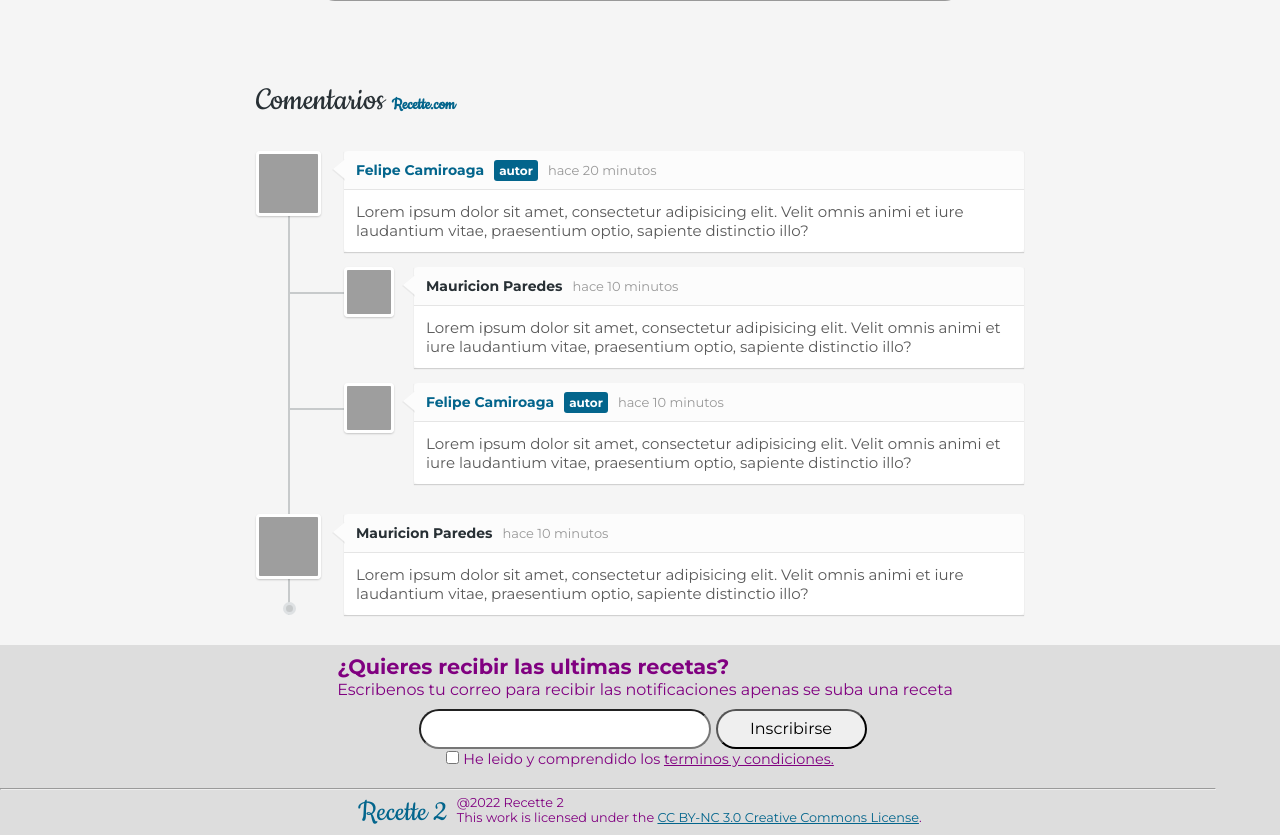
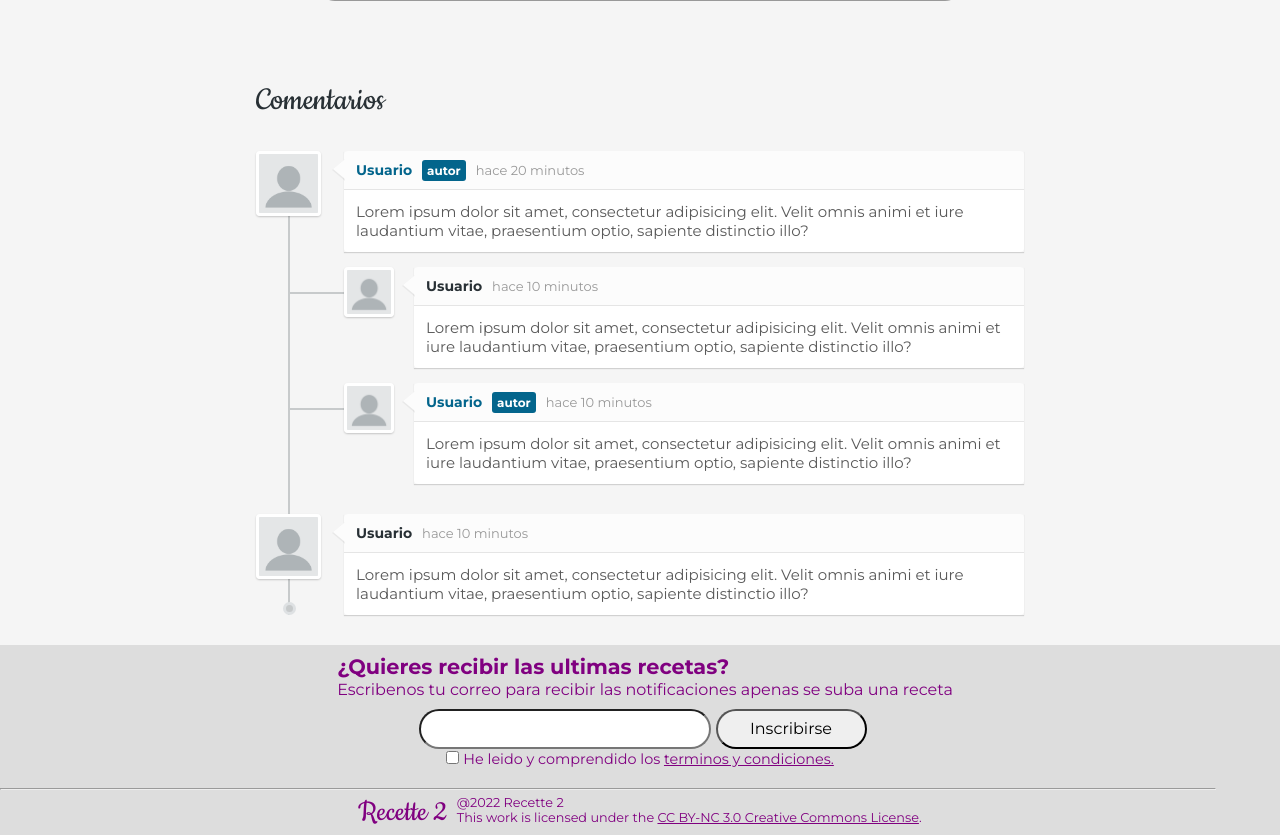
Before and after one commit to mhylos/recette, a PHP site: page /receta.html in a window 1280 px wide. Shown: the part 1755-2590 px from the top of the page. Run offline with PHP 8.4, Linux system fonts and the light colour scheme; grey boxes are pictures that could not be loaded.

Commit message:
images folder updated

```diff
--- a/css/recetas.css
+++ b/css/recetas.css
@@ -70,11 +70,6 @@ section{
     -webkit-box-sizing: border-box;
     -moz-box-sizing: border-box;
     box-sizing: border-box;
-}
-
-a {
-    color: #03658c;
-    text-decoration: none;
 }
 
 ul {
--- a/index.html
+++ b/index.html
@@ -41,7 +41,7 @@
                 <div class="swiper-wrapper">
                     <div class="swiper-slide">
                         <article class="receta-container">
-                            <img class="overlay" src="assets/img/porotos.jpg" alt="">
+                            <img class="overlay" src="assets/img/recetas/porotos.jpg" alt="">
                             <div class="info-receta">
                                 <h3 class="nombre">Porotos</h3>
                                 <div class="interacciones">
@@ -57,7 +57,7 @@
                     </div>
                     <div class="swiper-slide">
                         <article class="receta-container">
-                            <img class="overlay" src="assets/img/charquican.jpg" alt="">
+                            <img class="overlay" src="assets/img/recetas/charquican.jpg" alt="">
                             <div class="info-receta">
                                 <h3 class="nombre">Charquicán</h3>
                                 <div class="interacciones">
@@ -73,7 +73,7 @@
                     </div>
                     <div class="swiper-slide">
                         <article class="receta-container">
-                            <img class="overlay" src="assets/img/sopaipillas.jpg" alt="">
+                            <img class="overlay" src="assets/img/recetas/sopaipillas.jpg" alt="">
                             <div class="info-receta">
                                 <h3 class="nombre">Sopaipillas</h3>
                                 <div class="interacciones">
--- a/receta.html
+++ b/receta.html
@@ -22,7 +22,7 @@
 </head>
 <body>
     <header>
-        <h1 href="index.html">Recette 2</h1>
+        <a href="index.html"><h1 >Recette 2</h1></a>
         <nav>
             <a href="perfil.html" class="btn-nav">Mi perfil</a>
             <a href="faq.html" class="btn-nav">Preguntas frecuentes</a>
@@ -81,17 +81,17 @@
         </article>
     </main>
     <div class="comments-container">
-		<h1>Comentarios <a href="http://recette.com">Recette.com</a></h1>
+		<h1>Comentarios</h1>
 
 		<ul id="comments-list" class="comments-list">
 			<li>
 				<div class="comment-main-level">
 					<!-- Avatar -->
-					<div class="comment-avatar"><img src="assets/img/perfil1.jpg" alt=""></div>
+					<div class="comment-avatar"><img src="assets/img/profile/profile-dummy.webp" alt=""></div>
 					<!-- Contenedor del Comentario -->
 					<div class="comment-box">
 						<div class="comment-head">
-							<h6 class="comment-name by-author"><a href="hhttp://recette.com">Felipe Camiroaga</a></h6>
+							<h6 class="comment-name by-author">Usuario</h6>
 							<span>hace 20 minutos</span>
 							<i class="fa fa-reply"></i>
 							<i class="fa fa-heart"></i>
@@ -105,11 +105,11 @@
 				<ul class="comments-list reply-list">
 					<li>
 						<!-- Avatar -->
-						<div class="comment-avatar"><img src="assets/img/perfil2.jpg" alt=""></div>
+						<div class="comment-avatar"><img src="assets/img/profile/profile-dummy.webp" alt=""></div>
 						<!-- Contenedor del Comentario -->
 						<div class="comment-box">
 							<div class="comment-head">
-								<h6 class="comment-name"><a href="http://recette.com">Mauricion Paredes</a></h6>
+								<h6 class="comment-name">Usuario</h6>
 								<span>hace 10 minutos</span>
 								<i class="fa fa-reply"></i>
 								<i class="fa fa-heart"></i>
@@ -122,11 +122,11 @@
 
 					<li>
 						<!-- Avatar -->
-						<div class="comment-avatar"><img src="assets/img/perfil1.jpg" alt=""></div>
+						<div class="comment-avatar"><img src="assets/img/profile/profile-dummy.webp" alt=""></div>
 						<!-- Contenedor del Comentario -->
 						<div class="comment-box">
 							<div class="comment-head">
-								<h6 class="comment-name by-author"><a href="http://recette.com">Felipe Camiroaga</a></h6>
+								<h6 class="comment-name by-author">Usuario</h6>
 								<span>hace 10 minutos</span>
 								<i class="fa fa-reply"></i>
 								<i class="fa fa-heart"></i>
@@ -142,11 +142,11 @@
 			<li>
 				<div class="comment-main-level">
 					<!-- Avatar -->
-					<div class="comment-avatar"><img src="assets/img/perfil2.jpg" alt=""></div>
+					<div class="comment-avatar"><img src="assets/img/profile/profile-dummy.webp" alt=""></div>
 					<!-- Contenedor del Comentario -->
 					<div class="comment-box">
 						<div class="comment-head">
-							<h6 class="comment-name"><a href="http://recette.com">Mauricion Paredes</a></h6>
+							<h6 class="comment-name">Usuario</h6>
 							<span>hace 10 minutos</span>
 							<i class="fa fa-reply"></i>
 							<i class="fa fa-heart"></i>
```
Also changed, not shown: assets/img/profile/profile-dummy.webp (added), assets/img/recetas/charquican.jpg (renamed from assets/img/charquican.jpg), assets/img/recetas/porotos-con-mazamorra.jpg (renamed from assets/img/porotos-con-mazamorra.jpg), assets/img/recetas/porotos.jpg (renamed from assets/img/porotos.jpg), assets/img/recetas/sopaipillas.jpg (renamed from assets/img/sopaipillas.jpg).
